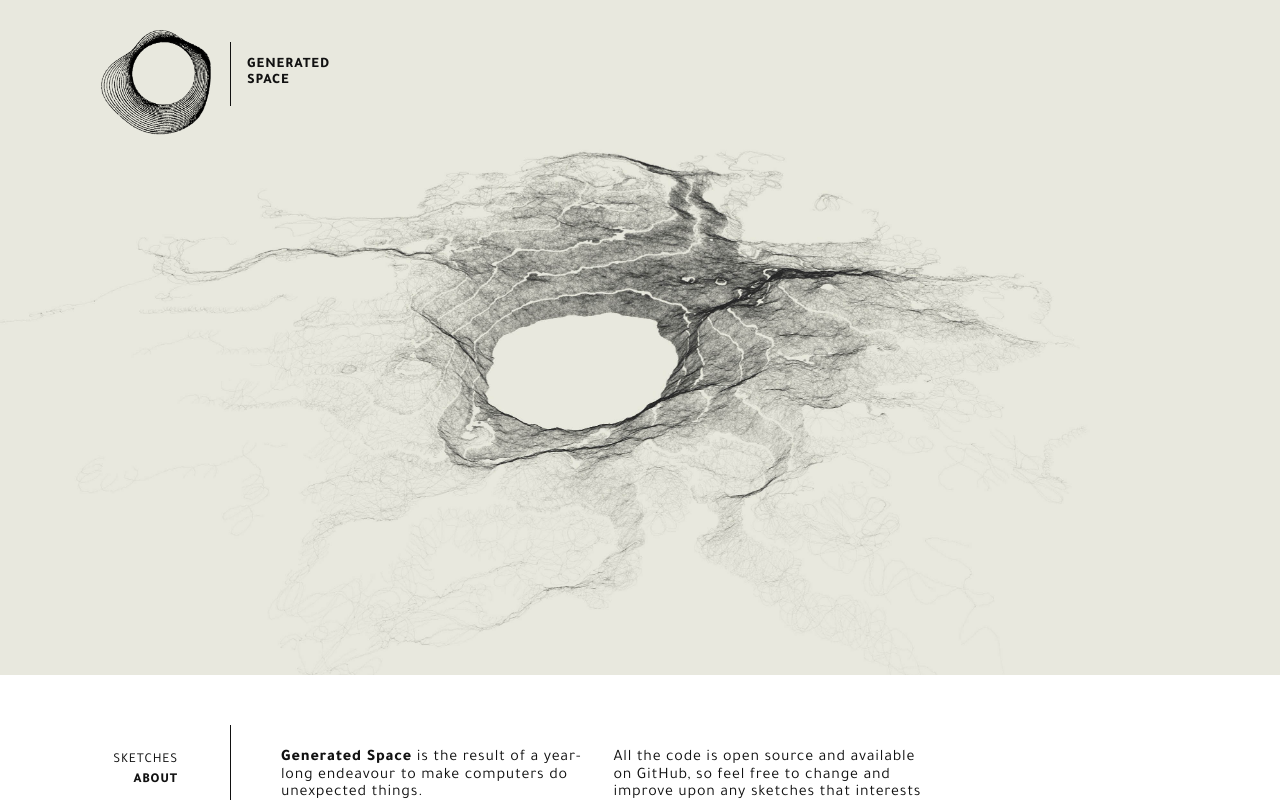
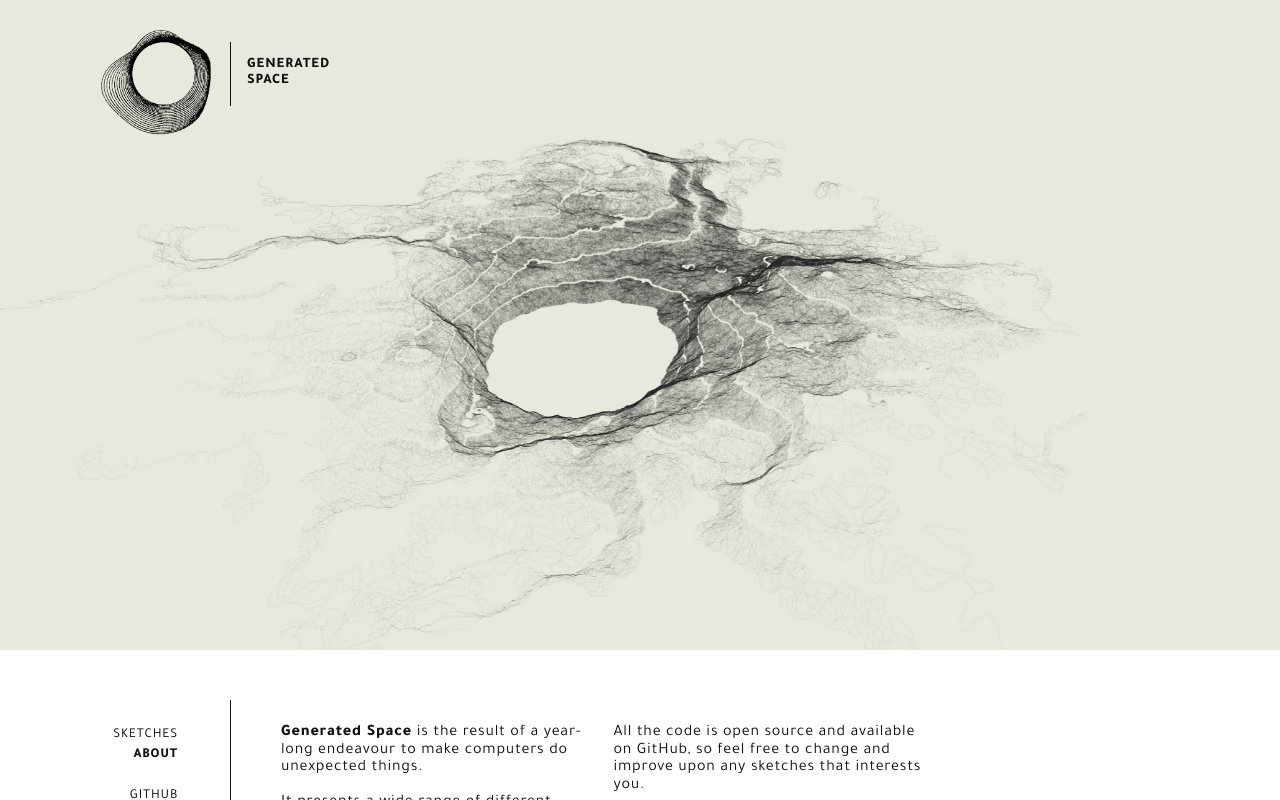
Before and after one commit to kgolid/generated-space, a Nuxt app: page /about in a window 1280 px wide. Shown: the top 800 px of the page. Built offline with nearby package versions, Linux system fonts and the light colour scheme.

Commit message:
decrease header image height on frontpage

```diff
--- a/layouts/Frontpage.vue
+++ b/layouts/Frontpage.vue
@@ -25,7 +25,7 @@ export default {
 <style>
 .headimg {
   width: 100%;
-  height: 675px;
+  height: 650px;
   background-image: url('~/assets/headimg_small.jpg');
   background-position: center;
   background-size: cover;
```
